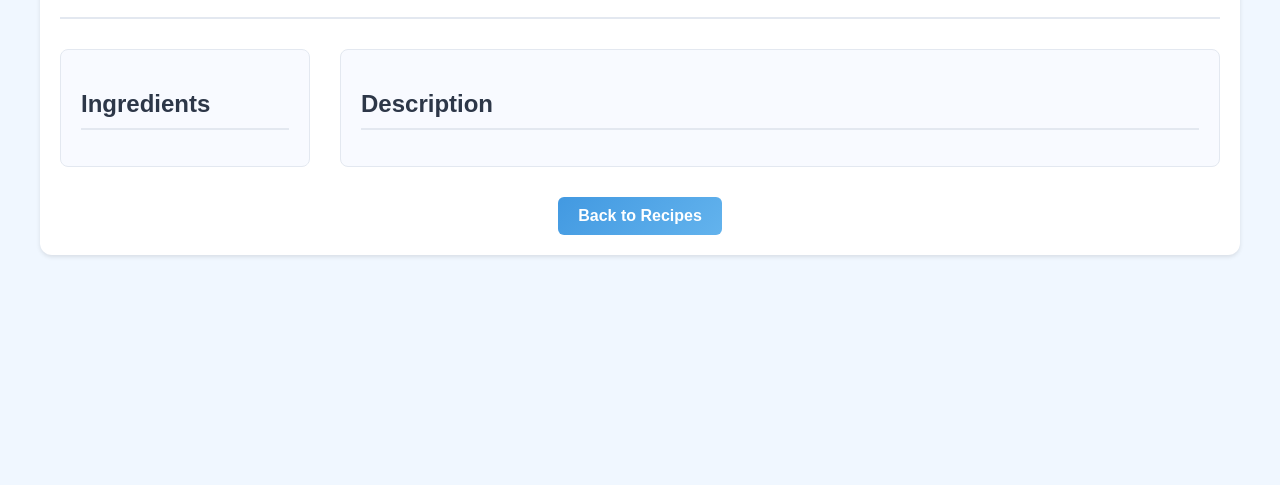
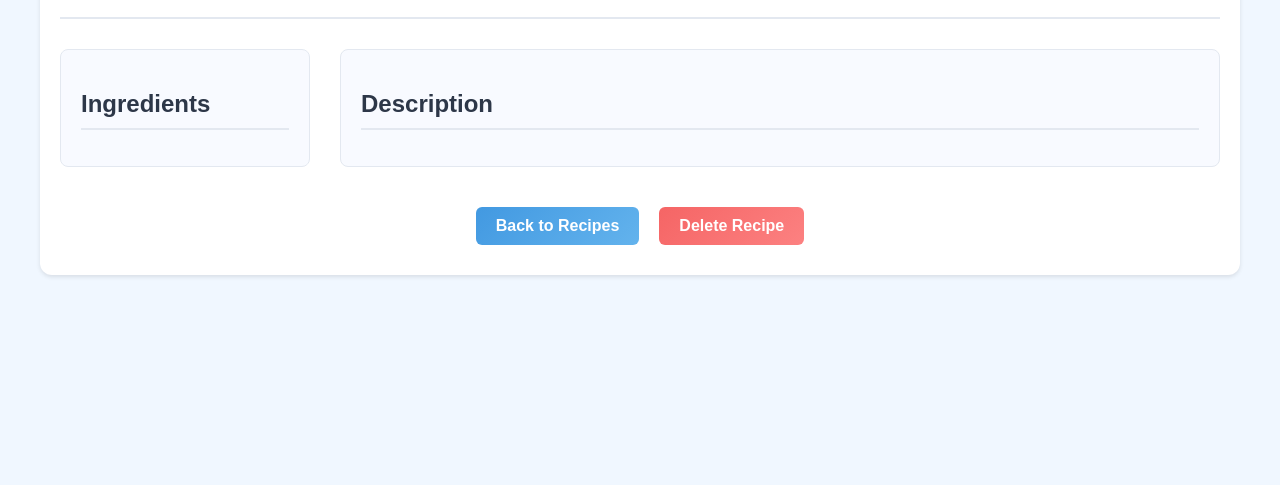
Before and after one commit to Ruben-2828/recipes-sharing, a Django app: template recipes_app/templates/recipes/detail.html in a window 1280 px wide. Shown: the part 176-661 px from the top of the page. Run offline with Django 5.2, Linux system fonts and the light colour scheme; the template is opened without the code that fills it, so the values that code supplies are empty.

Commit message:
feat: implement delete recipe functionality

```diff
--- a/recipes_app/static/recipes/style.css
+++ b/recipes_app/static/recipes/style.css
@@ -237,6 +237,7 @@ body {
     align-items: center;
     justify-content: center;
     gap: 8px;
+    margin: 10px;
 }
 
 .btn-primary {
@@ -498,3 +499,14 @@ body {
     border-bottom-left-radius: 0;
     border-bottom-right-radius: 0;
 }
+
+.btn-delete {
+    background: linear-gradient(135deg, #f56565 0%, #fc8181 100%);
+    color: white;
+    border: none;
+}
+
+.btn-delete:hover {
+    background: linear-gradient(135deg, #e53e3e 0%, #f56565 100%);
+    box-shadow: 0 4px 12px rgba(229, 62, 62, 0.2);
+}
--- a/recipes_app/templates/recipes/detail.html
+++ b/recipes_app/templates/recipes/detail.html
@@ -37,6 +37,7 @@
 
     <div class="recipe-actions">
         <a href="{% url 'recipes_app:index' %}" class="btn btn-secondary">Back to Recipes</a>
+        <a href="{% url 'recipes_app:delete' recipe.id %}" class="btn btn-delete">Delete Recipe</a>
     </div>
 </div>
 {% endblock %}
--- a/recipes_app/urls.py
+++ b/recipes_app/urls.py
@@ -6,5 +6,6 @@ app_name = "recipes_app"
 urlpatterns = [
     path("", views.index, name="index"),
     path("recipe/<int:recipe_id>/", views.detail, name="detail"),
-    path("add/", views.add_recipe, name="add")
+    path("add/", views.add_recipe, name="add"),
+    path("delete/<int:recipe_id>/", views.delete_recipe, name="delete"),
 ]
```
Also changed, not shown: recipes_app/views.py (+6 -1 lines).
